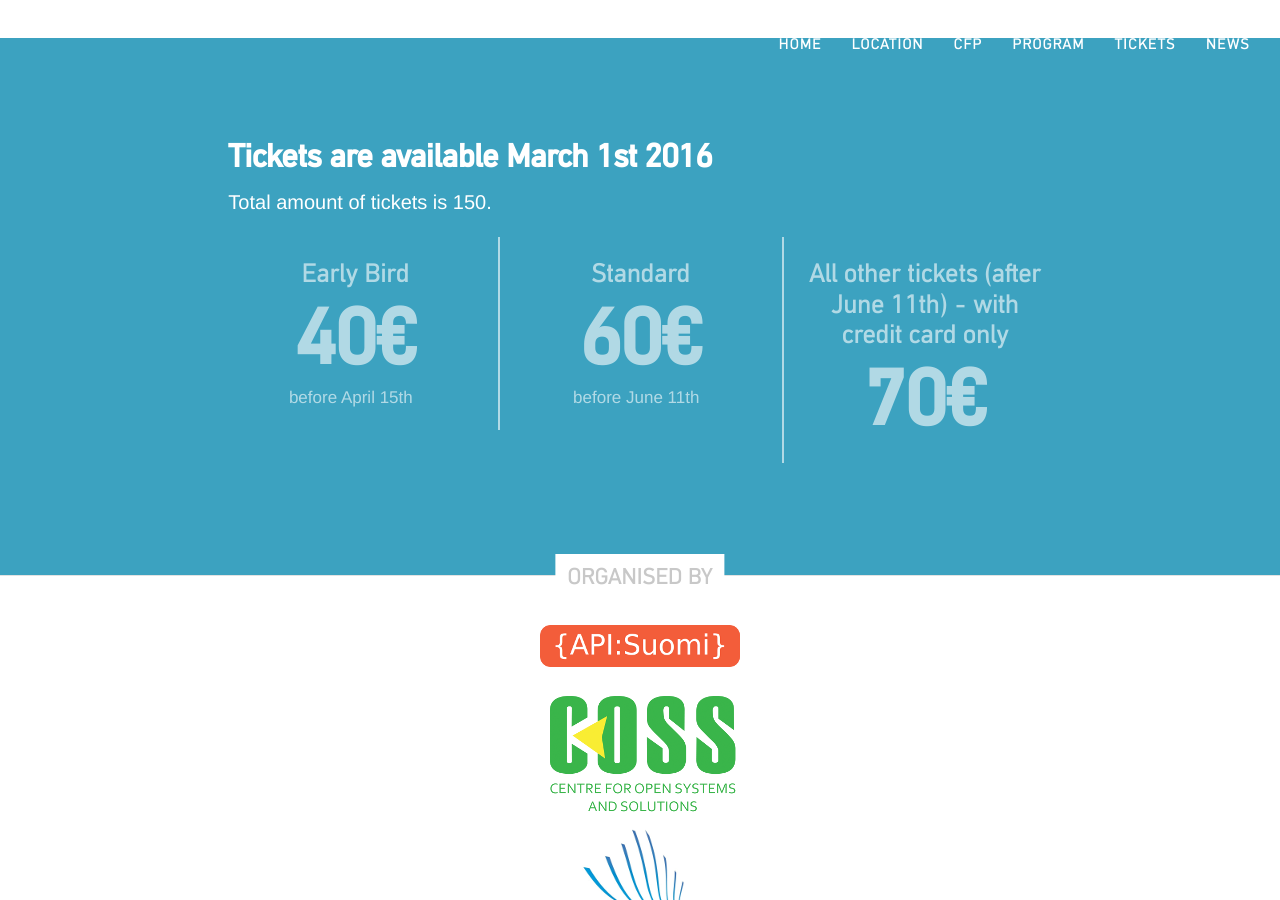
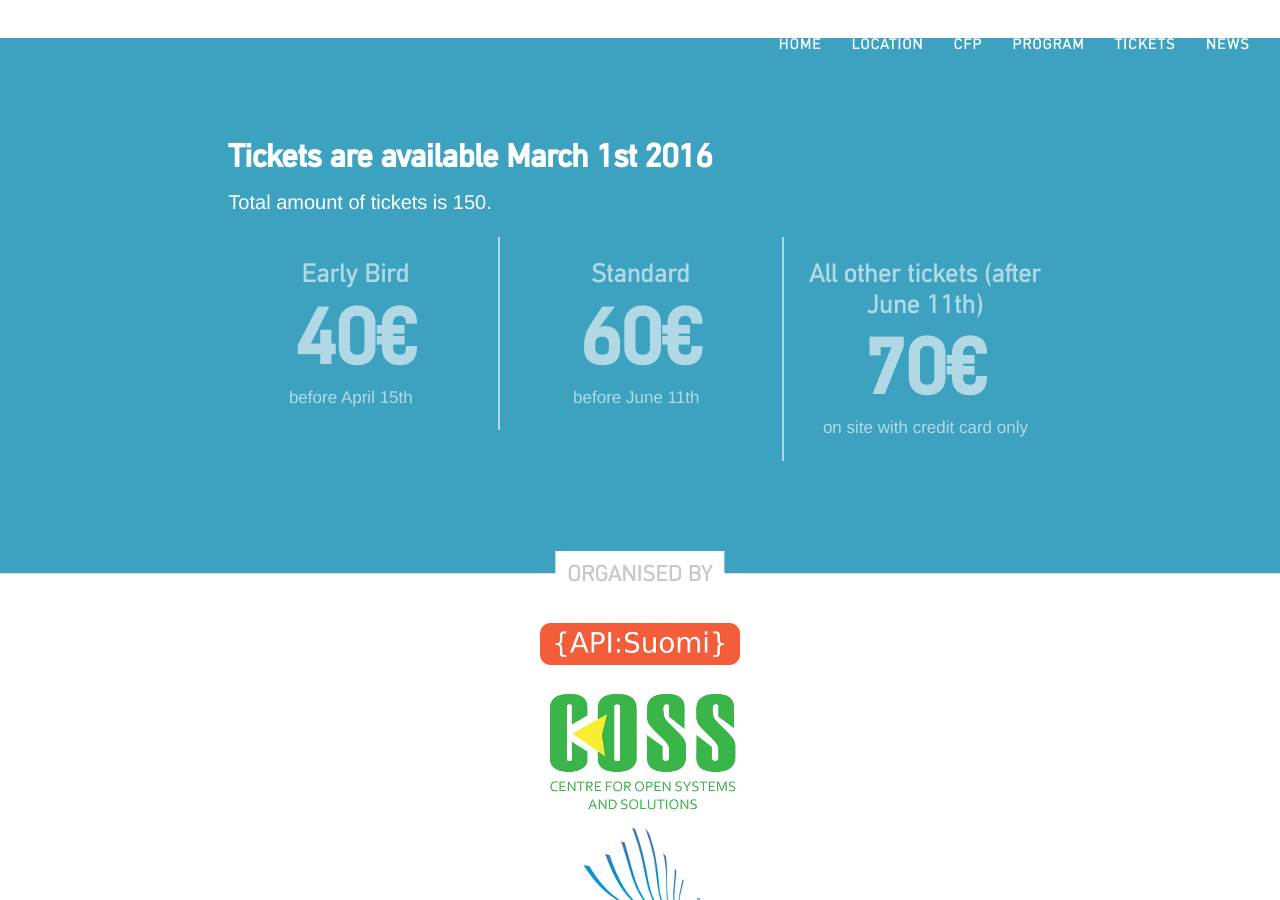
Before and after one commit to apidaysnordic/apidaysnordic.github.io, a Jekyll site: the page built from tickets/index.md, in a window 1280 px wide and 900 px high, scrolled down 666 px. Built offline with Jekyll 4.4.1, drawn with Linux system fonts in a browser that asks for light colours; nearby versions of some CDN libraries; some web fonts are replaced; library files that are not in the unit come from our copies; comment, search, counter and statistics services are not loaded.

Commit message:
modded ticket info

```diff
--- a/_layouts/tickets.html
+++ b/_layouts/tickets.html
@@ -121,14 +121,14 @@
 								<span class="price">60€</span><br>
 								<small>before June 11th &nbsp;</small>
 							</p>
-						</div>
-					</div>
+						</div>					</div>
 
 					<div class="col-md-4 text-center price-group price-group-3">
 						<div class="price-group-wrap">
-							<h3>All other tickets (after June 11th) - with credit card only</h3>
+							<h3>All other tickets (after June 11th)</h3>
 							<p>
 								<span class="price">70€</span><br>
+								<small>on site with credit card only</small>
 							</p>
 						</div>
 					</div>
```
